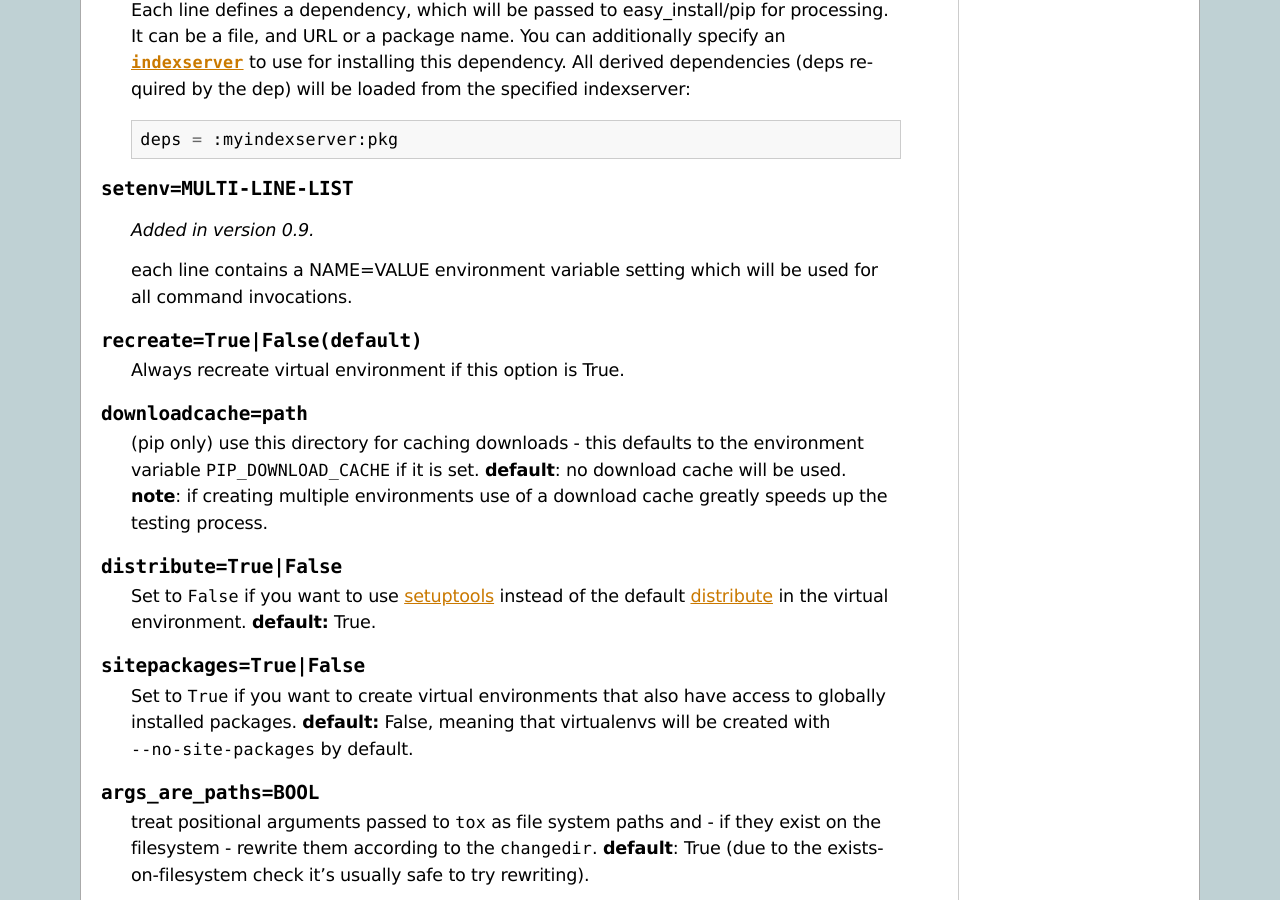
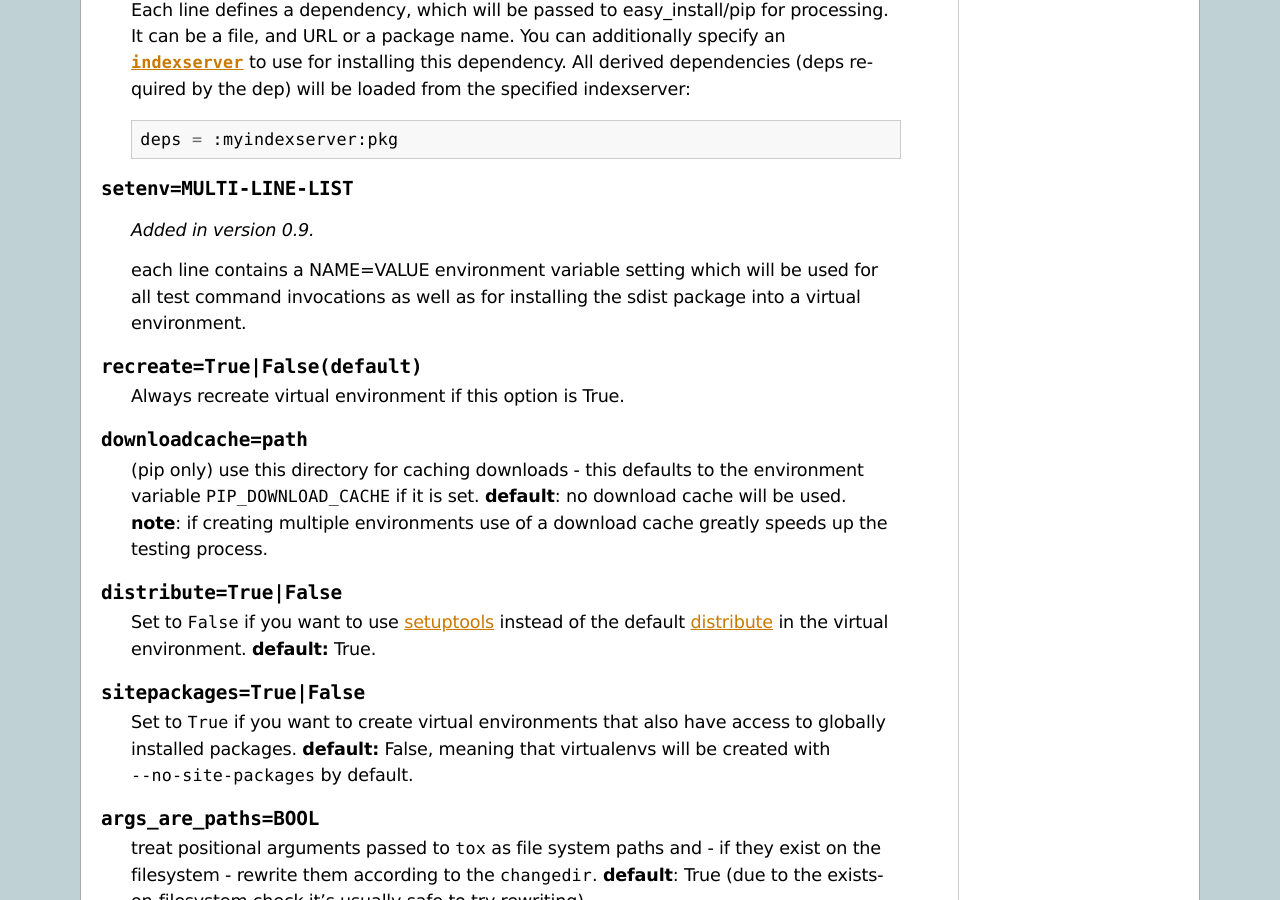
Before and after one commit to msabramo/tox, a Sphinx documentation site: the page built from doc/config.txt, in a window 1280 px wide and 900 px high, scrolled down 1667 px. Built offline with Sphinx 7.4.7, drawn with Linux system fonts in a browser that asks for light colours; pages that are not in the unit, such as notebooks, are missing from menus.

Commit message:
final doc bits

```diff
--- a/doc/config.txt
+++ b/doc/config.txt
@@ -97,7 +97,8 @@ Complete list of settings that you can put into ``testenv*`` sections:
    .. versionadded:: 0.9
 
    each line contains a NAME=VALUE environment variable setting which
-   will be used for all command invocations.
+   will be used for all test command invocations as well as for installing
+   the sdist package into a virtual environment.
 
 .. confval:: recreate=True|False(default)
 
--- a/doc/index.txt
+++ b/doc/index.txt
@@ -100,6 +100,7 @@ Current features
    announce/release-1.0
    announce/release-1.1
    announce/release-1.2
+   announce/release-1.3
 
 
 .. include:: links.txt
```
